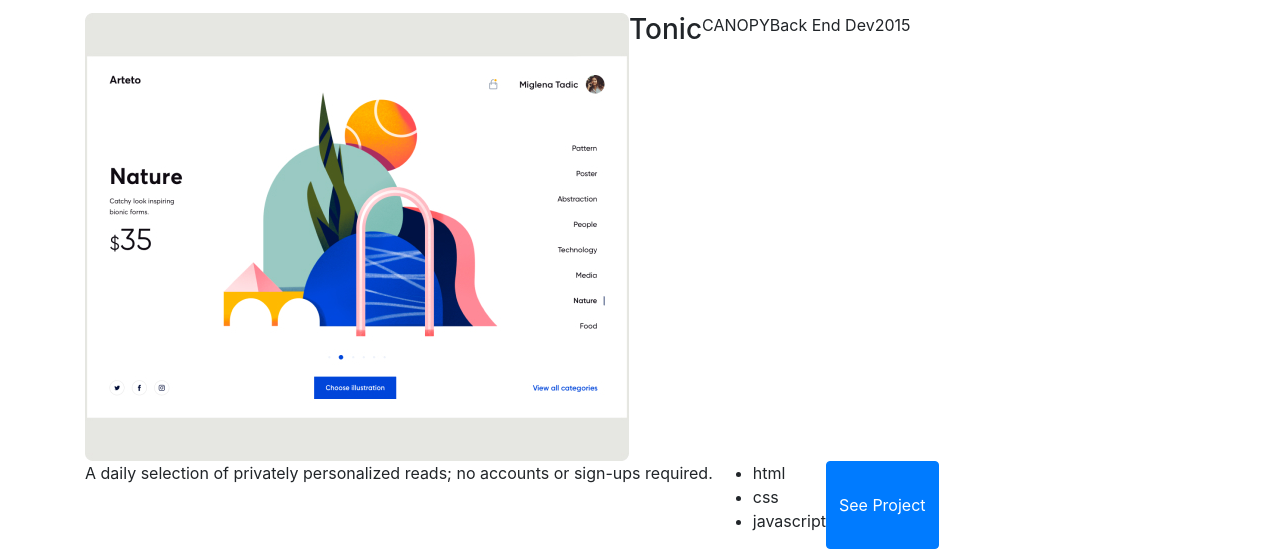
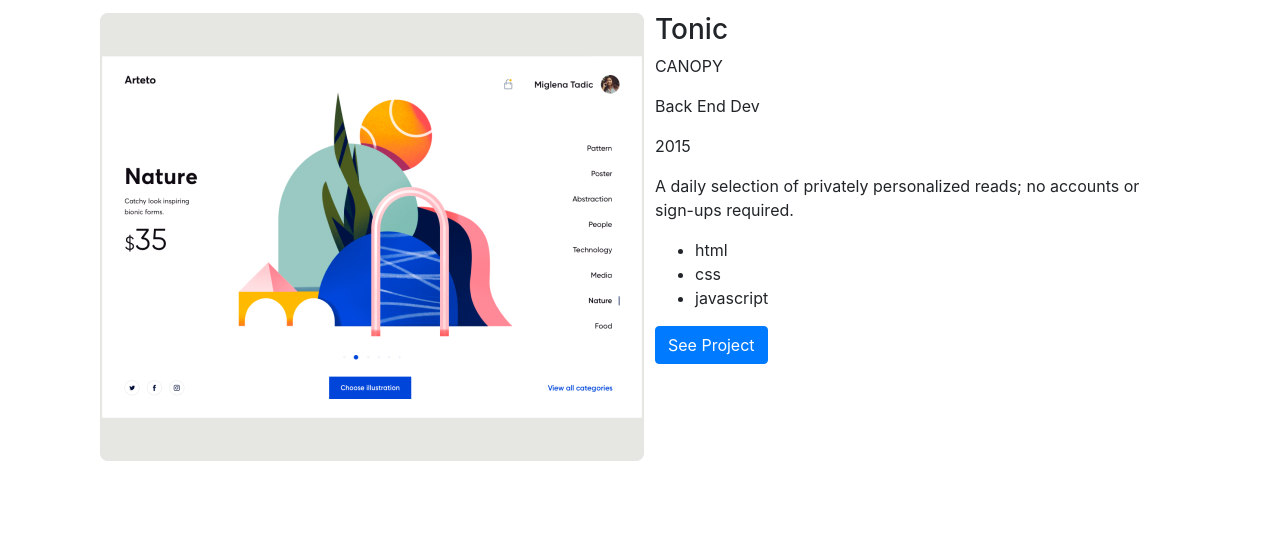
Before and after one commit to razvanso/bootstrap-portfolio, a plain HTML site: page index.html in a window 1280 px wide. Shown: the part 341-890 px from the top of the page. After the commit the page ends 802 px from the top, so only its background shows below. Drawn offline with nearby package versions, Linux system fonts and the light colour scheme.

Commit message:
WIP: Project Card

```diff
--- a/index.html
+++ b/index.html
@@ -55,24 +55,28 @@
   </section>
 
   <section class="portfolio container">
+
     <div class="row">
-      <picture>
+      <picture class="col-6">
         <source srcset="images/works/project_01.main_snapshot_295w.jpg" media="(max-width: 400px)">
         <source srcset="images/works/project_01.main_snapshot_544w.jpg" media="(min-width: 400px)">
         <img src="images/works/project_01.main_snapshot_544w.jpg" alt="">
       </picture>
-      <h3>Tonic</h3>
+      <div class="col-6">
+
+        <h3 class="">Tonic</h3>
 
         <p>CANOPY</p>
         <p>Back End Dev</p>
         <p>2015</p>
-      <p>A daily selection of privately personalized reads; no accounts or sign-ups required.</p>
+        <p class="card-text">A daily selection of privately personalized reads; no accounts or sign-ups required.</p>
         <ul>
           <li>html</li>
           <li>css</li>
           <li>javascript</li>
         </ul>
-      <button type="button" class="btn btn-primary">See Project</button>
+        <a href="#" class="btn btn-primary">See Project</a>
+      </div>
     </div>
 
   </section>
```
Lines whose indentation alone changed are shown as unchanged.
